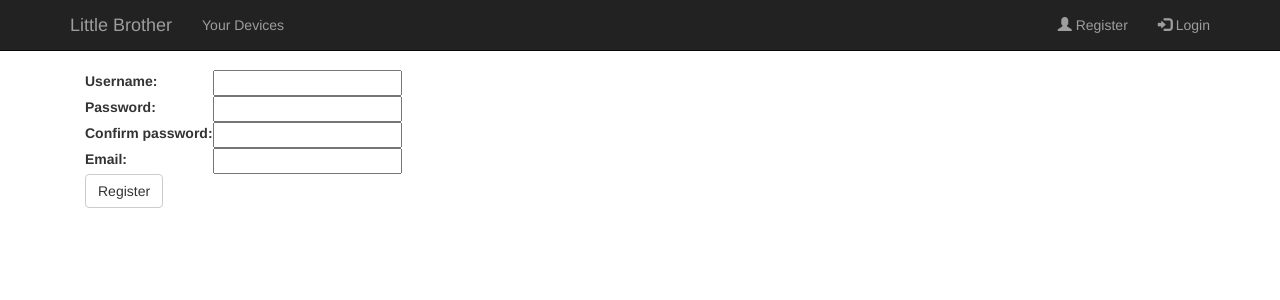
After one commit to GeneralMayo/LittleBrother, a Django app: page /little_brother/register in a window 1280 px wide. The commit adds this page. Shown: the top 300 px of the page. Run offline with Django 3.2, Linux system fonts and the light colour scheme; some libraries are stand-ins or nearby versions.

Commit message:
added user account authentication

```diff
--- a/webapp/little_brother/settings.py
+++ b/webapp/little_brother/settings.py
@@ -53,6 +53,10 @@ MIDDLEWARE_CLASSES = [
 ]
 
 ROOT_URLCONF = 'little_brother.urls'
+
+LOGIN_URL = '/little_brother/login'
+
+LOGIN_REDIRECT_URL = '/little_brother/'
 
 TEMPLATES = [
     {
--- a/webapp/main_site/forms.py
+++ b/webapp/main_site/forms.py
@@ -1,8 +1,7 @@
 from django import forms
 
 from models import *
-
-#Form for device creation
+from django.core.validators import validate_email
 class DeviceForm(forms.ModelForm):
 
     class Meta:
@@ -21,6 +20,13 @@ class DeviceForm(forms.ModelForm):
             raise forms.ValidationError('Longitude must be between -180 and 180')
         return longitude
 
+    def clean_admin(self):
+	admin_name = self.cleaned_data['admin']
+	if not User.objects.filter(username=admin_name).exists():
+	    raise forms.ValidationError('Admin username does not exist')
+	return admin_name
+
+
 #form for sensor creation
 class SensorForm(forms.ModelForm):
     class Meta:
@@ -36,3 +42,32 @@ class LogForm(forms.ModelForm):
     class Meta:
         model = Log
         exclude = ('time_server','sensor')
+
+#form to register for the site
+class RegistrationForm(forms.Form):
+    username = forms.CharField(max_length = 20)
+    password1 = forms.CharField(max_length = 200,
+                                label='Password',
+                                widget = forms.PasswordInput())
+    password2 = forms.CharField(max_length = 200,
+                                label='Confirm password',
+                                widget = forms.PasswordInput())
+    email = forms.CharField(max_length = 40,
+                                 validators = [validate_email])
+
+
+    def clean(self):
+        cleaned_data = super(RegistrationForm, self).clean()
+
+        password1 = cleaned_data.get('password1')
+        password2 = cleaned_data.get('password2')
+        if password1 and password2 and password1 != password2:
+            raise forms.ValidationError("Passwords did not match.")
+
+        return cleaned_data
+
+    def clean_username(self):
+        username = self.cleaned_data['username']
+        if User.objects.filter(username=username).exists():
+            raise forms.ValidationError("Username already exists")
+        return username
--- a/webapp/main_site/models.py
+++ b/webapp/main_site/models.py
@@ -1,6 +1,8 @@
 from __future__ import unicode_literals
 
 from django.db import models
+from django.conf import settings
+from django.contrib.auth.models import User
 
 #Little Brother Devices
 class Device(models.Model):
@@ -8,6 +10,7 @@ class Device(models.Model):
 	latitude = models.DecimalField(max_digits=9,decimal_places=7)
 	longitude = models.DecimalField(max_digits=10,decimal_places=7)
 	time_server = models.DateTimeField()
+        admin = models.ForeignKey(settings.AUTH_USER_MODEL,blank=True,null=True)
 
 	def __unicode__(self):
 		return "Device: %d %s %s %s" % (self.id, self.name,
@@ -56,3 +59,6 @@ class Log(models.Model):
 
 	class Meta:
 		ordering = ['sensor','time','time_app','time_server']
+
+class MyUser(models.Model):
+	user = models.OneToOneField(settings.AUTH_USER_MODEL,on_delete=models.CASCADE)
--- a/webapp/main_site/templates/base.html
+++ b/webapp/main_site/templates/base.html
@@ -27,22 +27,33 @@
         </div>
         <div id="navbar" class="navbar-collapse collapse">
           <ul class="nav navbar-nav">
-            {% block links %}
             <li class="">
-                <a href="#">Home</a></li>
             <li class="">
                 <a href="#">Your Devices</a></li>
-            <li><a href="#">Log out</a></li>
-            {% endblock %}
           </ul>
+	<ul class="nav navbar-nav navbar-right">
+		<li><a href="{% url 'register' %}"><span class="glyphicon glyphicon-user"></span> Register</a></li>
+		{% if user.is_authenticated %}
+		<li><a href="{% url 'logout' %}"><span class="glyphicon glyphicon-log-out"></span> Logout</a></li>
+		{% else %}
+		<li><a href="{% url 'login' %}"><span class="glyphicon glyphicon-log-in"></span> Login</a></li>
+		{% endif %}
+	</ul>
         </div>
       </div>
     </nav>
 
     <div class="container">
-      <div class="content">
+        <div class="errors">
+        {% block errors %}
+        {% for error in errors %}
+            <p style="color:red">{{error}}</p>
+        {% endfor %}
+        {% endblock %}
+        </div>
+
+        <div class="content">
         {% block content %}
-
         {% endblock %}
         </div>
     </div>
--- a/webapp/main_site/templates/device_info.html
+++ b/webapp/main_site/templates/device_info.html
@@ -33,7 +33,7 @@
   <tbody>
 {% for device in devices %}
   <tr>
-    <td><a href="{% url 'device_data' device.id %}">{{device.name}}</td>
+    <td><a href="#">{{device.name}}</td>
     <td>{{device.id}}</td>
     <td>{{device.latitude}}</td>
     <td>{{device.longitude}}</td>
--- /dev/null
+++ b/webapp/main_site/templates/register.html
@@ -0,0 +1,25 @@
+{% extends "base.html" %}
+
+{% block content %}
+
+  {% for error in form.non_field_errors %}
+    <p style="color: red"> {{ error }} </p>
+  {% endfor %}
+
+	<form role="form" method="post" action="{% url 'register' %}">
+    <table>
+      {% for field in form.visible_fields %}
+        <tr>
+          <td>{{field.label_tag}}</td>
+          <td>{{field}}</td>
+          <td style="color: red">{{field.errors}}</td>
+        </tr>
+      {% endfor %}
+      </table>
+      {% for field in form.hidden_fields %}
+        {{field}}
+      {% endfor %}
+    <button type="submit" value="Register" class="btn btn-default">Register</button>
+    {% csrf_token %}
+  </form>
+{% endblock %}
--- a/webapp/main_site/urls.py
+++ b/webapp/main_site/urls.py
@@ -1,5 +1,5 @@
 from django.conf.urls import url
-
+import django.contrib.auth.views as auth_views
 from main_site import views
 
 urlpatterns = [
@@ -11,4 +11,7 @@ urlpatterns = [
     url(r'^delete_all_logs$', views.delete_all_logs, name='delete_all_logs'),
     url(r'^device_data/(?P<device_id>\d+)$', views.device_data, name='device_data'),
     url(r'^test_chart$', views.test_chart, name='test_chart'),
+    url(r'^login$',auth_views.login, {'template_name':'login.html'}, name='login'),
+    url(r'^logout$',auth_views.logout_then_login, name='logout'),
+    url(r'^register$',views.register, name='register'),
 ]
--- a/webapp/main_site/views.py
+++ b/webapp/main_site/views.py
@@ -38,11 +38,18 @@ def add_device(request):
     if not form.is_valid():
         write_log("Device parameters invalid: " + str(form.errors.as_data()))
         return HttpResponseBadRequest('Device parameters invalid')
-
-    new_device = Device(name=form.cleaned_data['name'],
+    if form.cleaned_data['admin']:
+    	new_device = Device(name=form.cleaned_data['name'],
                         latitude=form.cleaned_data['latitude'],
                         longitude=form.cleaned_data['longitude'],
-                        time_server=datetime.now())
+                        time_server=datetime.now(),
+			admin=User.objects.get(username=form.cleaned_data['admin']))
+    else:
+        new_device = Device(name=form.cleaned_data['name'],
+                        latitude=form.cleaned_data['latitude'],
+                        longitude=form.cleaned_data['longitude'],
+                        time_server=datetime.now(),
+                        admin=User.objects.get(username="all_users"))
     new_device.save()
     write_log("New device saved")
     return JsonResponse({'id' : new_device.id,
@@ -150,3 +157,26 @@ def test_chart(request):
     context = {}
     context["logs"] = Log.objects.all()
     return render(request,'test_chart.html', context)
+
+@transaction.atomic
+def register(request):
+    context = {}
+
+    if request.method == 'GET':
+        context['form'] = RegistrationForm()
+        return render(request, 'register.html', context)
+
+    form = RegistrationForm(request.POST)
+    context['form'] = form
+
+    if not form.is_valid():
+        return render(request, 'register.html', context)
+
+    new_user = User.objects.create_user(username=form.cleaned_data['username'],
+                                        password=form.cleaned_data['password1'],
+                                        email=form.cleaned_data['email']
+                                        )
+    myuser = MyUser(user=new_user)
+    myuser.save()
+    new_user.save()
+    return redirect(reverse('home'))
```
Also changed, not shown: webapp/main_site/templates/login.html (added, +25 -0 lines), webapp/main_site/migrations/0004_auto_20160418_0540.py (added).
